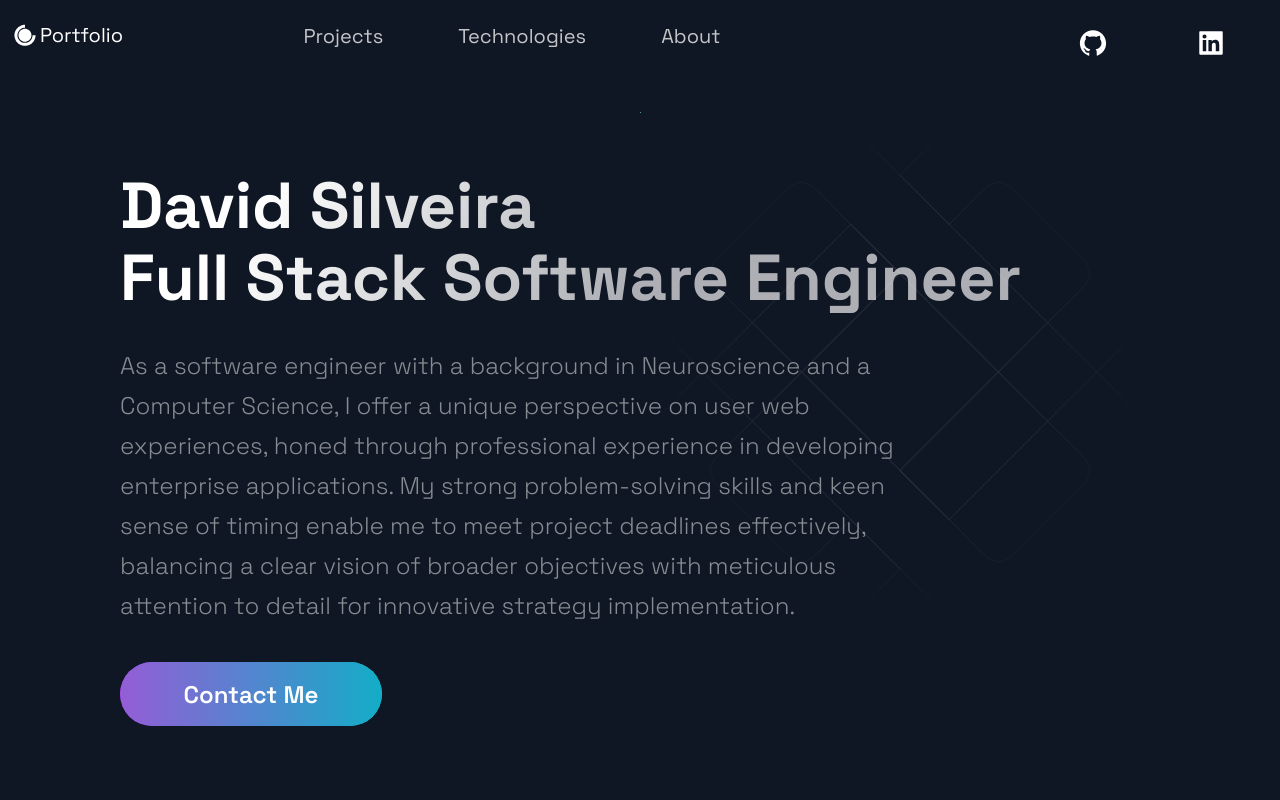
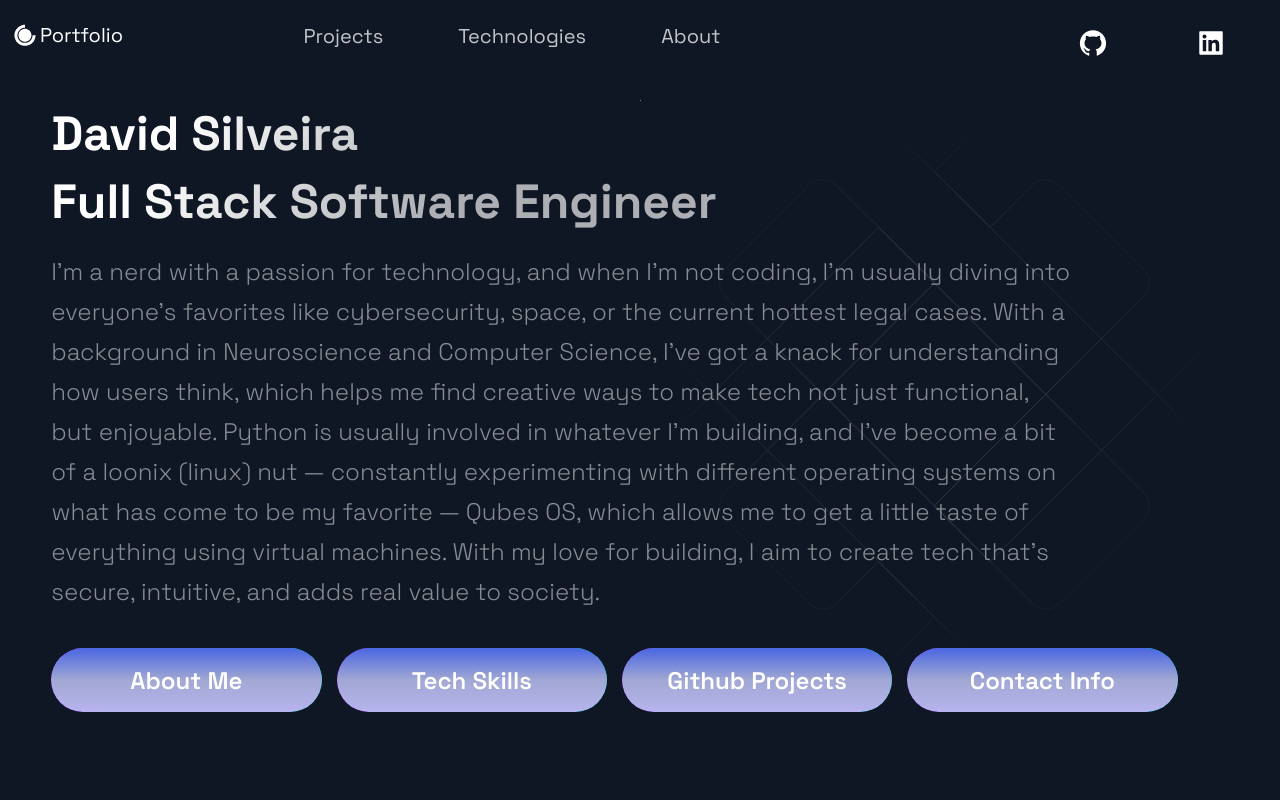
Before and after one commit to daviewave/portfolio-djs, a Next.js app: page / in a window 1280 px wide. Shown: the top 800 px of the page. Built offline with nearby package versions, Linux system fonts and the light colour scheme.

Commit message:
updated intro section to be less corny and better styled

```diff
--- a/src/components/Hero/Hero.js
+++ b/src/components/Hero/Hero.js
@@ -1,12 +1,13 @@
-import React from 'react';
+import React from "react";
 
 import {
+  ButtonSection,
   Section,
   SectionText,
   SectionTitle,
-} from '../../styles/GlobalComponents';
-import Button from '../../styles/GlobalComponents/Button';
-import { LeftSection } from './HeroStyles';
+} from "../../styles/GlobalComponents";
+import Button from "../../styles/GlobalComponents/Button";
+import { LeftSection } from "./HeroStyles";
 
 const Hero = (props) => (
   <Section row nopadding>
@@ -16,15 +17,30 @@ const Hero = (props) => (
         Full Stack Software Engineer
       </SectionTitle>
       <SectionText>
-        As a software engineer with a background in Neuroscience and a Computer
-        Science, I offer a unique perspective on user web experiences, honed
-        through professional experience in developing enterprise applications.
-        My strong problem-solving skills and keen sense of timing enable me to
-        meet project deadlines effectively, balancing a clear vision of broader
-        objectives with meticulous attention to detail for innovative strategy
-        implementation.
+        I’m a nerd with a passion for technology, and when I’m not coding, I’m
+        usually diving into everyone’s favorites like cybersecurity, space, or
+        the current hottest legal cases. With a background in Neuroscience and
+        Computer Science, I’ve got a knack for understanding how users think,
+        which helps me find creative ways to make tech not just functional, but
+        enjoyable. Python is usually involved in whatever I’m building, and I’ve
+        become a bit of a loonix (linux) nut — constantly experimenting with
+        different operating systems on what has come to be my favorite — Qubes
+        OS, which allows me to get a little taste of everything using virtual
+        machines. With my love for building, I aim to create tech that’s secure,
+        intuitive, and adds real value to society.
       </SectionText>
-      <Button onClick={() => (window.location = '#footer')}>Contact Me</Button>
+      <ButtonSection>
+        <Button onClick={() => (window.location = "#footer")}>About Me</Button>
+        <Button onClick={() => (window.location = "#footer")}>
+          Tech Skills
+        </Button>
+        <Button onClick={() => (window.location = "#footer")}>
+          Github Projects
+        </Button>
+        <Button onClick={() => (window.location = "#footer")}>
+          Contact Info
+        </Button>
+      </ButtonSection>
     </LeftSection>
   </Section>
 );
--- a/src/styles/GlobalComponents/index.js
+++ b/src/styles/GlobalComponents/index.js
@@ -1,15 +1,16 @@
-import styled from 'styled-components'
+import styled from "styled-components";
 
 export const Section = styled.section`
-  display: ${(props) => props.grid ? "grid" : "flex" };
-  flex-direction: ${(props) => props.row ? "row" : "column" };
-  padding: ${(props) => props.nopadding ? "0" : "32px 48px 0" } ;
+  display: ${(props) => (props.grid ? "grid" : "flex")};
+  flex-direction: ${(props) => (props.row ? "row" : "column")};
+  padding: ${(props) => (props.nopadding ? "0" : "20px 20px 0")};
   margin: 0 auto;
-  max-width: 1040px;
+  max-width: 92vw;
   box-sizing: content-box;
   position: relative;
   overflow: hidden;
   grid-template-columns: 1fr 1fr;
+  margin-bottom: 40px;
 
   @media ${(props) => props.theme.breakpoints.md} {
     padding: 24px 48px 0;
@@ -17,53 +18,85 @@ export const Section = styled.section`
   }
 
   @media ${(props) => props.theme.breakpoints.sm} {
-    padding: ${(props) => props.nopadding ? "0" : "16px 16px 0" } ;
+    padding: ${(props) => (props.nopadding ? "0" : "16px 16px 0")};
 
     width: calc(100vw - 32px);
     flex-direction: column;
   }
-`
+`;
+
+export const ButtonSection = styled.div`
+  display: flex;
+  justify-content: space-between;
+  gap: 2px; /* Use 'gap' instead of 'space' */
+  width: 88vw;
+  max-width: 1200px;
+
+  @media ${(props) => props.theme.breakpoints.lg} {
+    display: grid;
+    justify-content: center;
+    grid-template-columns: 1fr 1fr;
+    gap: 8px;
+  }
+  @media ${(props) => props.theme.breakpoints.md} {
+    display: grid;
+    justify-content: center;
+    grid-template-columns: 1fr 1fr;
+    gap: 2px;
+  }
+`;
 
 export const SectionTitle = styled.h2`
   font-weight: 800;
-  font-size: ${(props) => props.main ? '65px' : '56px'};
-  line-height: ${(props) => props.main ? '72px' : '56px'};
+  font-size: ${(props) => (props.main ? "48px" : "56px")};
+  line-height: ${(props) => (props.main ? "68px" : "56px")};
   width: max-content;
   max-width: 100%;
-  background: linear-gradient(121.57deg, #FFFFFF 18.77%, rgba(255, 255, 255, 0.66) 60.15%);
+  background: linear-gradient(
+    121.57deg,
+    #ffffff 18.77%,
+    rgba(255, 255, 255, 0.66) 60.15%
+  );
   -webkit-background-clip: text;
   -webkit-text-fill-color: transparent;
   margin-bottom: 16px;
-  padding: ${(props) => props.main ? '58px 0 16px' : '0'};
+  padding: ${(props) => (props.main ? "0" : "0")};
 
-  @media ${props => props.theme.breakpoints.md}{
-    font-size: ${(props) => props.main ? '56px' : '48px'};
-    line-height: ${(props) => props.main ? '56px' : '48px'};
+  @media ${(props) => props.theme.breakpoints.md} {
+    font-size: ${(props) => (props.main ? "56px" : "48px")};
+    line-height: ${(props) => (props.main ? "56px" : "48px")};
     margin-bottom: 12px;
-    padding: ${(props) => props.main ? '40px 0 12px' : '0'};
+    padding: ${(props) => (props.main ? "40px 0 12px" : "0")};
   }
 
-  @media ${props => props.theme.breakpoints.sm}{
+  @media ${(props) => props.theme.breakpoints.sm} {
     font-size: 32px;
     line-height: 40px;
-    font-size: ${(props) => props.main ? '28px' : '32px'};
-    line-height: ${(props) => props.main ? '32px' : '40px'};
+    font-size: ${(props) => (props.main ? "28px" : "32px")};
+    line-height: ${(props) => (props.main ? "32px" : "40px")};
     margin-bottom: 8px;
-    padding: ${(props) => props.main ? '16px 0 8px' : '0'};
+    padding: ${(props) => (props.main ? "16px 0 8px" : "0")};
     max-width: 100%;
   }
-`
+`;
 
 export const SectionText = styled.p`
-  max-width: 800px;
+  max-width: 80vw;
   font-size: 24px;
   line-height: 40px;
   font-weight: 300;
   padding-bottom: 3.6rem;
   color: rgba(255, 255, 255, 0.5);
 
+  @media ${(props) => props.theme.breakpoints.lg} {
+    max-width: 90vw;
+    font-size: 22px;
+    line-height: 32px;
+    padding-bottom: 24px;
+  }
+
   @media ${(props) => props.theme.breakpoints.md} {
-    max-width: 670px;
+    max-width: 90vw;
     font-size: 20px;
     line-height: 32px;
     padding-bottom: 24px;
@@ -74,19 +107,19 @@ export const SectionText = styled.p`
     line-height: 24px;
     padding-bottom: 16px;
   }
-`
+`;
 
 export const SectionDivider = styled.div`
-
   width: 64px;
   height: 6px;
   border-radius: 10px;
   background-color: #fff;
-  background: ${(props) => props.colorAlt ?
-    'linear-gradient(270deg, #F46737 0%, #945DD6 100%)' :
-    'linear-gradient(270deg, #13ADC7 0%, #945DD6 100%)'};
+  background: ${(props) =>
+    props.colorAlt
+      ? "linear-gradient(270deg, #F46737 0%, #945DD6 100%)"
+      : "linear-gradient(270deg, #13ADC7 0%, #945DD6 100%)"};
 
-    margin: ${(props) => props.divider ? "4rem 0" : "" };
+  margin: ${(props) => (props.divider ? "4rem 0" : "")};
 
   @media ${(props) => props.theme.breakpoints.md} {
     width: 48px;
@@ -97,7 +130,7 @@ export const SectionDivider = styled.div`
     width: 32px;
     height: 2px;
   }
-`
+`;
 export const SectionSubText = styled.p`
   max-width: 800px;
   font-weight: 300;
@@ -105,7 +138,7 @@ export const SectionSubText = styled.p`
   line-height: 32px;
   color: rgba(255, 255, 255, 0.75);
 
-@media ${(props) => props.theme.breakpoints.md} {
+  @media ${(props) => props.theme.breakpoints.md} {
     max-width: 672px;
     font-size: 16px;
     line-height: 25px;
@@ -115,9 +148,9 @@ export const SectionSubText = styled.p`
     font-size: 14px;
     line-height: 22px;
   }
-`
+`;
 export const SecondaryBtn = styled.button`
-  color: #FFF;
+  color: #fff;
   background: none;
   border: 1px solid rgba(255, 255, 255, 0.33);
   box-sizing: border-box;
@@ -144,10 +177,11 @@ export const SecondaryBtn = styled.button`
   &:active {
     background: #e0e4eb;
     border: 1px solid #304169;
-    box-shadow: inset 0px 2px 1px rgba(46, 49, 55, 0.15), inset 0px 0px 4px rgba(20, 20, 55, 0.3);
+    box-shadow: inset 0px 2px 1px rgba(46, 49, 55, 0.15),
+      inset 0px 0px 4px rgba(20, 20, 55, 0.3);
   }
 
-  @media ${(props) => props.theme.breakpoints.md}{
+  @media ${(props) => props.theme.breakpoints.md} {
     margin-top: 24px;
     margin-bottom: 64px;
     padding: 16px 24px;
@@ -164,40 +198,48 @@ export const SecondaryBtn = styled.button`
     font-size: 14px;
     line-height: 16px;
   }
-`
+`;
 
 export const ButtonBack = styled.div`
-  width: ${({ alt }) => alt ? '150px' : '262px'};
-  height: ${({ alt }) => alt ? '52px' : '64px'};
+  width: ${({ alt }) => (alt ? "38vw" : "24%")};
+  height: ${({ alt }) => (alt ? "52px" : "64px")};
+  // max-width: 32vw;
   border-radius: 50px;
-  font-size: ${({ alt }) => alt ? '20px' : '24px'};
+  font-size: ${({ alt }) => (alt ? "20px" : "24px")};
   font-weight: 600;
   display: flex;
   align-items: center;
   justify-content: center;
-  margin: ${({ alt, form }) => (alt || form) ? '0' : '0 0 80px'};
+  margin: ${({ alt, form }) => (alt || form ? "0" : "0 0 20px")};
   color: #fff;
-  background: ${({ alt }) => alt ? 'linear-gradient(270deg, #ff622e 0%, #B133FF 100%)' : 'linear-gradient(270deg, #00DBD8 0%, #B133FF 100%)'};
+  background: ${({ alt }) =>
+    alt
+      ? "linear-gradient(270deg, #ff622e 0%, #B133FF 100%)"
+      : "linear-gradient(270deg, #00DBD8 0%, #B133FF 100%)"};
   cursor: pointer;
   transition: 0.5s ease;
   position: relative;
   overflow: hidden;
-  opacity: ${({ disabled }) => disabled ? '.5' : '1'};
+  opacity: ${({ disabled }) => (disabled ? ".5" : "1")};
+
+  @media ${(props) => props.theme.breakpoints.lg} {
+    width: ${({ alt }) => (alt ? "150px" : "90%")};
+  }
 
   @media ${(props) => props.theme.breakpoints.md} {
-    width: ${({ alt }) => alt ? '150px' : '184px'};
-    height: ${({ alt }) => alt ? '52px' : '48px'};
-    font-size: ${({ alt }) => alt ? '20px' : '16px'};
-    margin-bottom: ${({ alt }) => alt ? '0' : '64px'};
+    width: ${({ alt }) => (alt ? "150px" : "184px")};
+    height: ${({ alt }) => (alt ? "52px" : "48px")};
+    font-size: ${({ alt }) => (alt ? "20px" : "16px")};
+    margin-bottom: ${({ alt }) => (alt ? "0" : "64px")};
   }
 
   @media ${(props) => props.theme.breakpoints.sm} {
     width: 100%;
-    height: 32px;
+    height: 6vh;
     font-size: 14px;
-    margin-bottom: ${({ alt }) => alt ? '0' : '32px'};
+    margin-bottom: ${({ alt }) => (alt ? "0" : "12px")};
   }
-`
+`;
 
 export const ButtonFront = styled.button`
   border: none;
@@ -209,15 +251,21 @@ export const ButtonFront = styled.button`
   left: 0;
   width: 100%;
   height: 100%;
-  background: ${({ alt }) => alt ? 'linear-gradient(270deg, #F46737 0%, #945DD6 100%)' : 'linear-gradient(270deg, #13ADC7 0%, #945DD6 100%)'};
-  opacity: ${({ disabled }) => disabled ? '.5' : '1'};
-  transition: .4s ease;
-  font-size: ${({ alt }) => alt ? '20px' : '24px'};
+  background: ${({ alt }) =>
+    alt
+      ? "linear-gradient(180deg, #4a66e2ff 0%, #a1a8d3ff 50%, #b7b3eeff 100%)"
+      : "linear-gradient(180deg, #4a66e2ff 0%, #a1a8d3ff 50%, #b7b3eeff 100%)"};
+  opacity: ${({ disabled }) => (disabled ? ".5" : "1")};
+  transition: 0.4s ease;
+  font-size: ${({ alt }) => (alt ? "20px" : "24px")};
   font-weight: 600;
   align-items: center;
   justify-content: center;
   cursor: pointer;
-  box-shadow: ${({ disabled }) => disabled ? 'inset 0px 2px 1px rgba(46, 49, 55, 0.15), inset 0px 0px 4px rgba(20, 20, 55, 0.3)' : 'none'};
+  box-shadow: ${({ disabled }) =>
+    disabled
+      ? "inset 0px 2px 1px rgba(46, 49, 55, 0.15), inset 0px 0px 4px rgba(20, 20, 55, 0.3)"
+      : "none"};
 
   &:hover {
     opacity: 0;
@@ -227,26 +275,28 @@ export const ButtonFront = styled.button`
   }
   &:active {
     opacity: 1;
-    box-shadow: inset 0px 2px 1px rgba(46, 49, 55, 0.15), inset 0px 0px 4px rgba(20, 20, 55, 0.3);
+    box-shadow: inset 0px 2px 1px rgba(46, 49, 55, 0.15),
+      inset 0px 0px 4px rgba(20, 20, 55, 0.3);
   }
 
-  &:disabled{
-    background: linear-gradient(270deg, #00DBD8 0%, #B133FF 100%);
+  &:disabled {
+    background: linear-gradient(270deg, #00dbd8 0%, #b133ff 100%);
     opacity: 0.5;
-    box-shadow: inset 0px 2px 1px rgba(46, 49, 55, 0.15), inset 0px 0px 4px rgba(20, 20, 55, 0.3);
+    box-shadow: inset 0px 2px 1px rgba(46, 49, 55, 0.15),
+      inset 0px 0px 4px rgba(20, 20, 55, 0.3);
   }
 
   @media ${(props) => props.theme.breakpoints.md} {
-    font-size: ${({ alt }) => alt ? '20px' : '16px'};
+    font-size: ${({ alt }) => (alt ? "20px" : "16px")};
   }
 
   @media ${(props) => props.theme.breakpoints.sm} {
     font-size: 14px;
   }
-`
+`;
 
 export const LinkContainer = styled.div`
-  margin-left: ${({ large }) => large ? '24px' : '16px'};
+  margin-left: ${({ large }) => (large ? "24px" : "16px")};
   transition: 0.3s ease;
   justify-content: center;
   border-radius: 50px;
@@ -259,23 +309,22 @@ export const LinkContainer = styled.div`
   }
 
   @media ${(props) => props.theme.breakpoints.md} {
-    margin-left: ${({ large }) => large ? '16px' : '8px'};
-
+    margin-left: ${({ large }) => (large ? "16px" : "8px")};
   }
   @media ${(props) => props.theme.breakpoints.sm} {
-    margin-left: ${({ large }) => large ? '0' : '8px'};
+    margin-left: ${({ large }) => (large ? "0" : "8px")};
   }
-`
+`;
 
 export const LinkIconImg = styled.div`
   display: flex;
-  height: ${({ large }) => large ? '32px' : '24px'};
+  height: ${({ large }) => (large ? "32px" : "24px")};
 
   @media ${(props) => props.theme.breakpoints.md} {
-    height: ${({ nav }) => nav ? '16px' : '24px'};
+    height: ${({ nav }) => (nav ? "16px" : "24px")};
   }
 
   @media ${(props) => props.theme.breakpoints.sm} {
-    height: ${({ large }) => large ? '32px' : '16px'};
+    height: ${({ large }) => (large ? "32px" : "16px")};
   }
-`
+`;
```
Also changed, not shown: src/styles/GlobalComponents/Button.js (+12 -5 lines), src/themes/default.js (+6 -6 lines).
